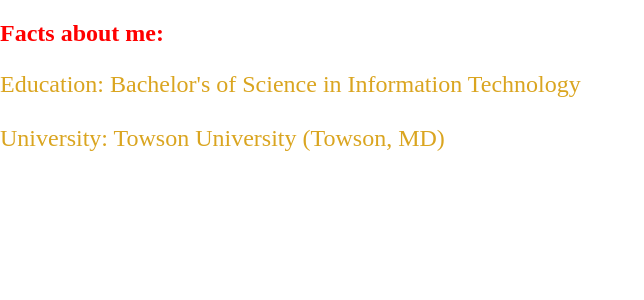
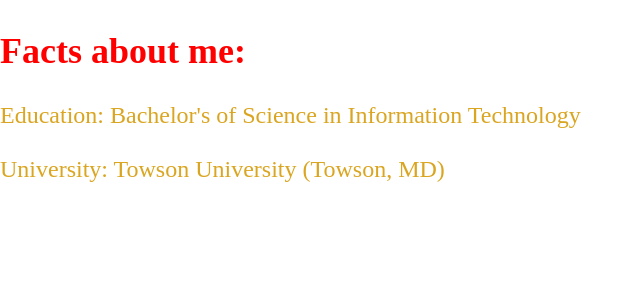
Before and after one commit to dragon2462/WD, a PHP site: page /about-me.html in a window 1280 px wide. Shown: the part 87-387 px from the top of the page, without its empty margins (0-644 px from the left). Run offline with PHP 8.4, Linux system fonts and the light colour scheme.

Commit message:
Update style4.css

```diff
--- a/style4.css
+++ b/style4.css
@@ -4,7 +4,7 @@ body{
 h1{
   color: red;
   font-family: Times New Roman;
-  font-size: 24px;
+  font-size: 36px;
 }
 p{
 	font-family: Times New Roman;
```
